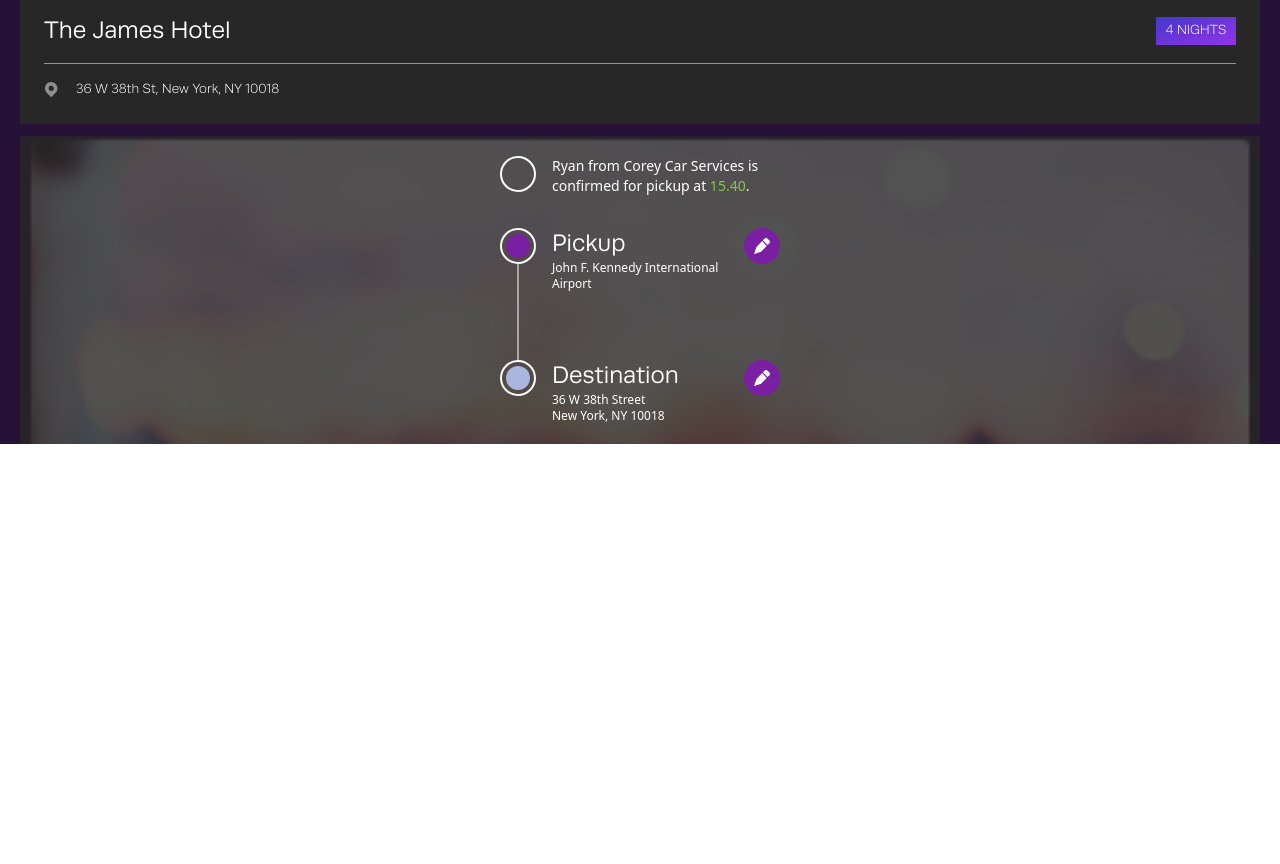
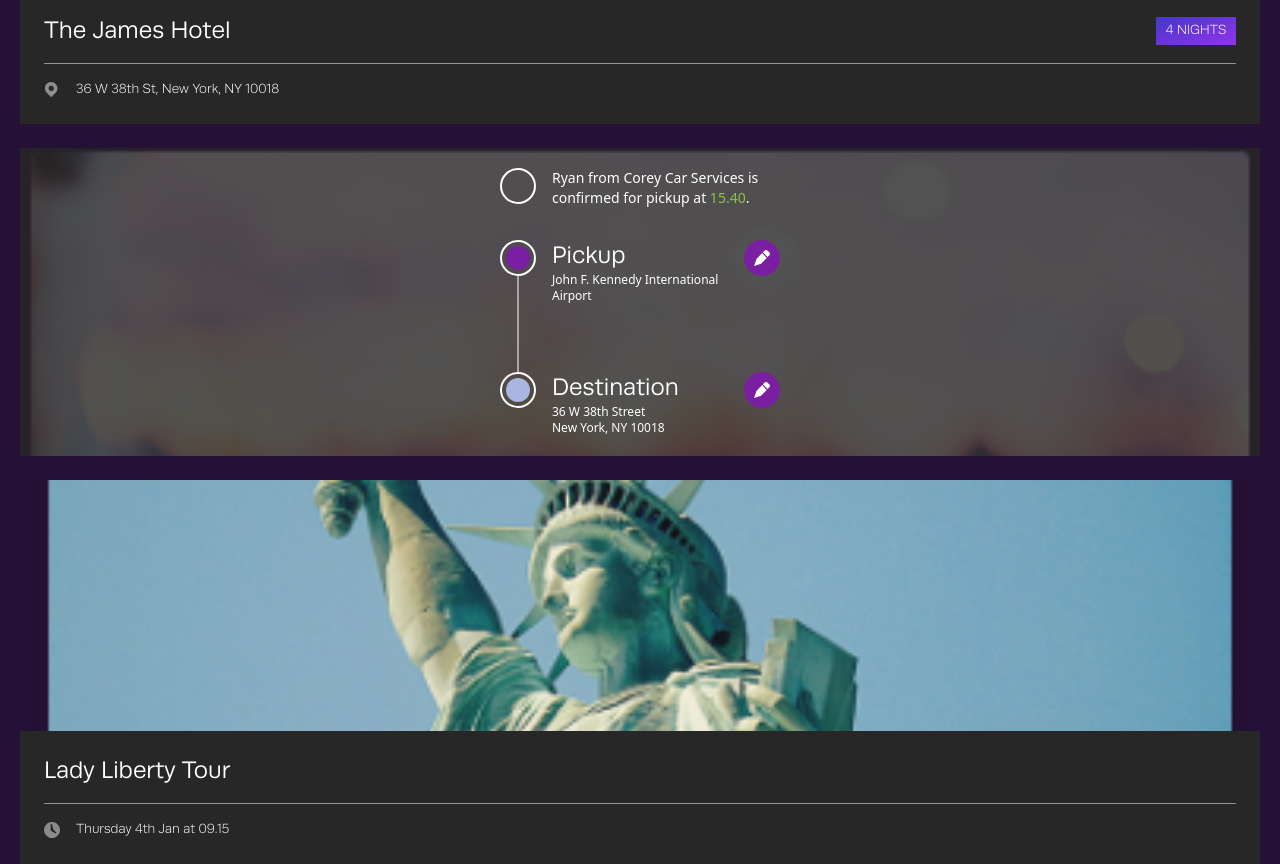
Before and after one commit to allanfernds/teste-pratico-falqon, a React (Vite) app: page / in a window 1280 px wide. Shown: the part 880-1744 px from the top of the page. Before the commit the page ends 1324 px from the top, so only its background shows below. Built offline with nearby package versions, Linux system fonts and the light colour scheme.

Commit message:
place to visit card created

```diff
--- a/src/components/AccomodationCard.jsx
+++ b/src/components/AccomodationCard.jsx
@@ -1,9 +1,9 @@
 import React from "react";
 import pin_icon from "../assets/icons/16px/pin_icon.svg";
 
-function AccomodationCard({ nightsQuantity, localName }) {
+function AccomodationCard() {
   return (
-    <div className="bg-accomodation bg-cover bg-center bg-no-repeat w-[100%] h-96 flex items-end rounded-sm">
+    <div className="mb-6 bg-accomodation bg-cover bg-center bg-no-repeat w-[100%] h-96 flex items-end rounded-sm">
       <div className="top-70 bg-custom-soft-black w-full font-runda-normal text-white text-[20pt] p-6">
         <div className="flex justify-between items-center">
           <h3 className="text-2xl">The James Hotel</h3>
--- /dev/null
+++ b/src/components/PlaceToVisitCard.jsx
@@ -0,0 +1,23 @@
+import React from "react";
+import clock_icon from "../assets/icons/16px/clock_icon.svg";
+
+function PlaceToVisitCard() {
+  return (
+    <div className="bg-liberty_statue bg-cover bg-center bg-no-repeat w-[100%] h-96 flex items-end rounded-sm">
+      <div className="top-70 bg-custom-soft-black w-full font-runda-normal text-white text-[20pt] p-6">
+        <div className="flex justify-between items-center">
+          <h3 className="text-2xl">Lady Liberty Tour</h3>
+        </div>
+        <div className="bg-white mb-4 w-[100%] mt-4 h-[1px] mx-auto bg-opacity-50"></div>
+        <div className="flex mt-2">
+          <img src={clock_icon} alt="icone de marcação em mapa" />
+          <p className="text-[10pt] ml-4 font-runda-light">
+            Thursday 4th Jan at 09.15
+          </p>
+        </div>
+      </div>
+    </div>
+  );
+}
+
+export default PlaceToVisitCard;
--- a/src/components/TransportationCard.jsx
+++ b/src/components/TransportationCard.jsx
@@ -3,7 +3,7 @@
 
 function TransportationCard() {
   return (
-    <div className="bg-driver bg-cover bg-no-repeat mt-3">
+    <div className="bg-driver bg-cover bg-no-repeat mb-6">
       <div className="flex justify-center  items-center bg-custom-soft-black bg-opacity-80 p-5">
         <ol className="flex-col">
           <li>
--- a/src/components/UserPlans.jsx
+++ b/src/components/UserPlans.jsx
@@ -3,6 +3,7 @@
 import add_new_btn from "../assets/icons/56px/add_icon.svg";
 import AccomodationCard from "./AccomodationCard";
 import TransportationCard from "./TransportationCard";
+import PlaceToVisitCard from "./PlaceToVisitCard";
 
 function UserPlans() {
   return (
@@ -22,6 +23,7 @@
 
       <AccomodationCard />
       <TransportationCard />
+      <PlaceToVisitCard />
     </section>
   );
 }
--- a/tailwind.config.js
+++ b/tailwind.config.js
@@ -23,6 +23,7 @@
                 'hero': "url('/src/assets/images/hero_image.png')",
                 'accomodation': "url('/src/assets/images/hotel_bed.png')",
                 'driver': "url('/src/assets/images/car_driver.png')",
+                'liberty_statue': "url('/src/assets/images/statue_of_liberty.png')",
 
             }
         },
```
